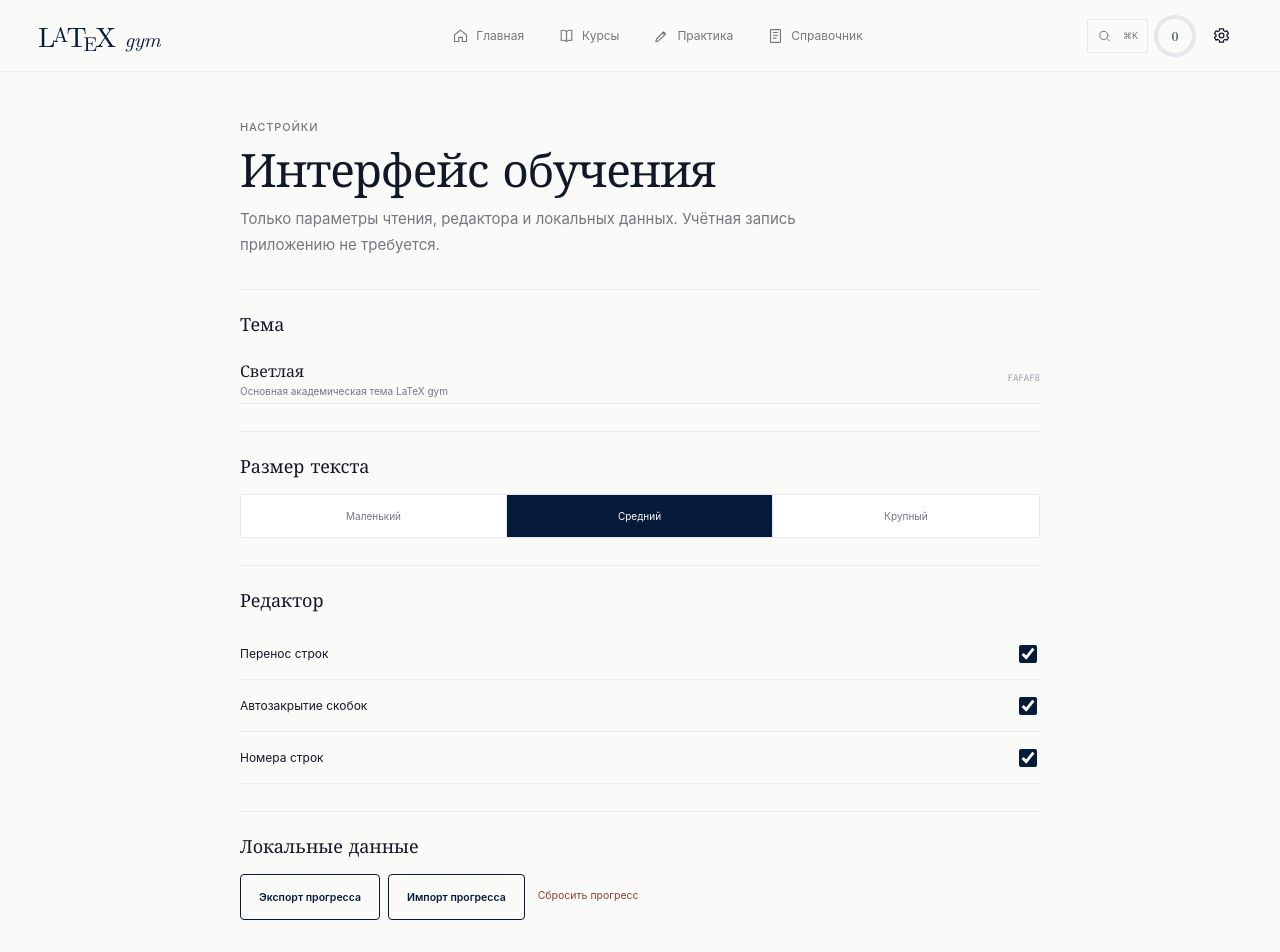
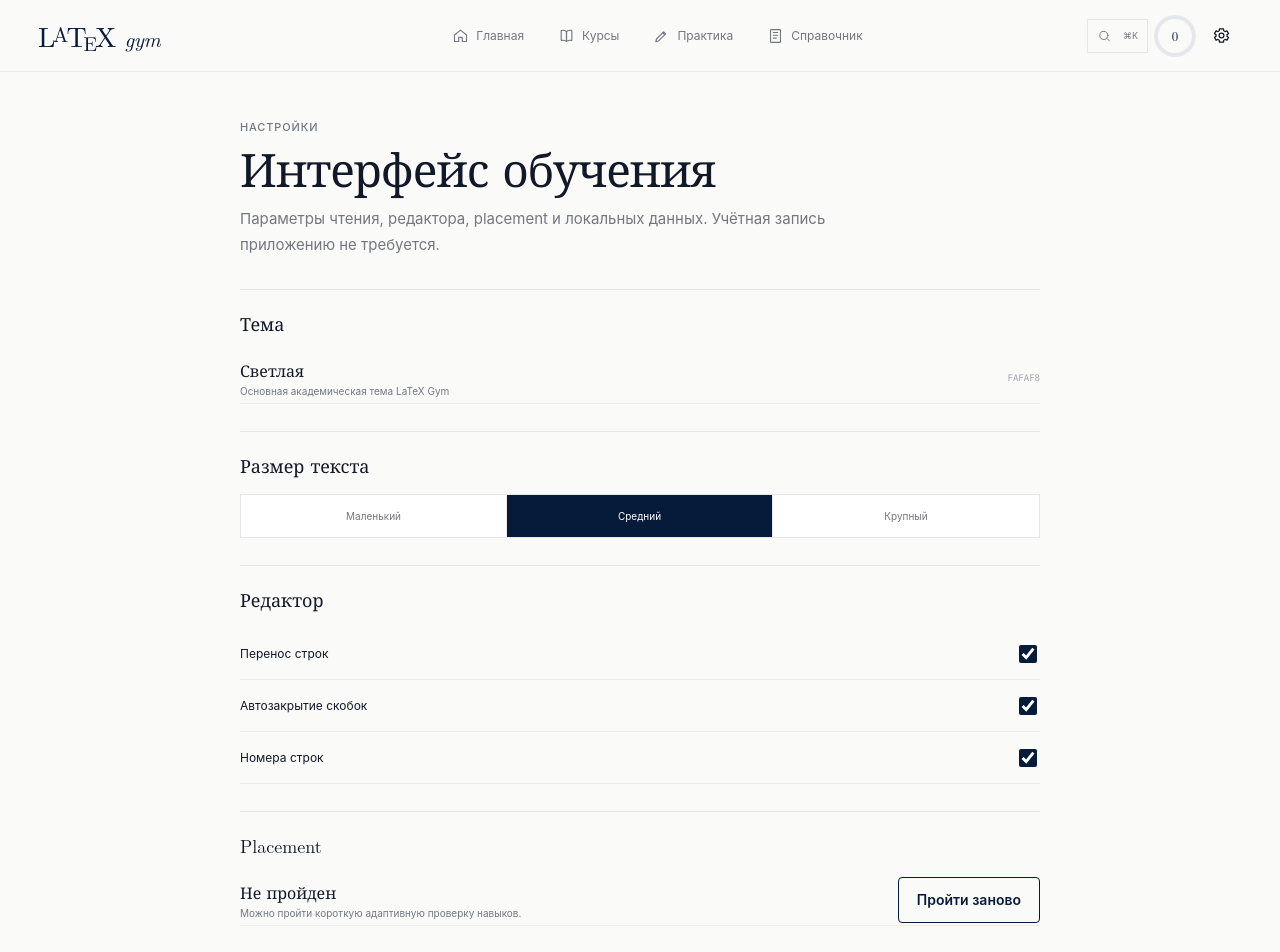
Before and after one commit to markofornoliak/latex-gym, a React (Vite) app: page /#/settings in a window 1280 px wide. Shown: the top 952 px of the page. Built offline with nearby package versions, Linux system fonts and the light colour scheme.

Commit message:
feat: allow placement retake from settings

```diff
--- a/src/pages/SettingsPage.tsx
+++ b/src/pages/SettingsPage.tsx
@@ -1,13 +1,16 @@
 import { useRef, useState } from 'react';
+import { useNavigate } from 'react-router-dom';
 import { exportProgress, useAppStore } from '../store/useAppStore';
 export function SettingsPage(){
-  const settings=useAppStore(s=>s.settings);const update=useAppStore(s=>s.updateSettings);const reset=useAppStore(s=>s.resetProgress);const importProgress=useAppStore(s=>s.importProgress);const input=useRef<HTMLInputElement>(null);const [message,setMessage]=useState('');
+  const navigate=useNavigate();const settings=useAppStore(s=>s.settings);const update=useAppStore(s=>s.updateSettings);const reset=useAppStore(s=>s.resetProgress);const retakeOnboarding=useAppStore(s=>s.retakeOnboarding);const onboarding=useAppStore(s=>s.onboarding);const importProgress=useAppStore(s=>s.importProgress);const input=useRef<HTMLInputElement>(null);const [message,setMessage]=useState('');
   const download=()=>{const blob=new Blob([exportProgress()],{type:'application/json'});const url=URL.createObjectURL(blob);const a=document.createElement('a');a.href=url;a.download='latex-gym-progress.json';a.click();URL.revokeObjectURL(url);};
   const upload=async(file?:File)=>{if(!file)return;const response=importProgress(await file.text());setMessage(response.message);};
-  return <div className="page editorial-page settings-page"><header className="page-intro"><span className="eyebrow">НАСТРОЙКИ</span><h1>Интерфейс обучения</h1><p>Только параметры чтения, редактора и локальных данных. Учётная запись приложению не требуется.</p></header>
-    <section className="settings-section"><h2>Тема</h2><div className="setting-row"><span><strong>Светлая</strong><small>Основная академическая тема LaTeX gym</small></span><span className="setting-value">FAFAF8</span></div></section>
+  const retake=()=>{retakeOnboarding();navigate('/');};
+  return <div className="page editorial-page settings-page"><header className="page-intro"><span className="eyebrow">НАСТРОЙКИ</span><h1>Интерфейс обучения</h1><p>Параметры чтения, редактора, placement и локальных данных. Учётная запись приложению не требуется.</p></header>
+    <section className="settings-section"><h2>Тема</h2><div className="setting-row"><span><strong>Светлая</strong><small>Основная академическая тема LaTeX Gym</small></span><span className="setting-value">FAFAF8</span></div></section>
     <section className="settings-section"><h2>Размер текста</h2><div className="segmented">{(['small','medium','large'] as const).map((v,i)=><button className={settings.textSize===v?'active':''} key={v} onClick={()=>update({textSize:v})}>{['Маленький','Средний','Крупный'][i]}</button>)}</div></section>
     <section className="settings-section"><h2>Редактор</h2><label className="toggle-row"><span>Перенос строк</span><input type="checkbox" checked={settings.wordWrap} onChange={e=>update({wordWrap:e.target.checked})}/></label><label className="toggle-row"><span>Автозакрытие скобок</span><input type="checkbox" checked={settings.autoClose} onChange={e=>update({autoClose:e.target.checked})}/></label><label className="toggle-row"><span>Номера строк</span><input type="checkbox" checked={settings.lineNumbers} onChange={e=>update({lineNumbers:e.target.checked})}/></label></section>
+    <section className="settings-section"><h2>Placement</h2><div className="setting-row"><span><strong>{onboarding.placementScore===null?'Не пройден':`${onboarding.placementScore} / ${onboarding.placementTotal}`}</strong><small>{onboarding.recommendedLessonId?`Рекомендованный старт: ${onboarding.recommendedLessonId}`:'Можно пройти короткую адаптивную проверку навыков.'}</small></span><button className="secondary-button" onClick={retake}>Пройти заново</button></div></section>
     <section className="settings-section"><h2>Локальные данные</h2><div className="settings-actions"><button className="secondary-button" onClick={download}>Экспорт прогресса</button><button className="secondary-button" onClick={()=>input.current?.click()}>Импорт прогресса</button><input ref={input} type="file" accept="application/json" hidden onChange={e=>upload(e.target.files?.[0])}/><button className="danger-link" onClick={()=>{if(window.confirm('Сбросить весь локальный прогресс?'))reset()}}>Сбросить прогресс</button></div>{message&&<p className="settings-message" role="status">{message}</p>}</section>
   </div>;
 }
```
